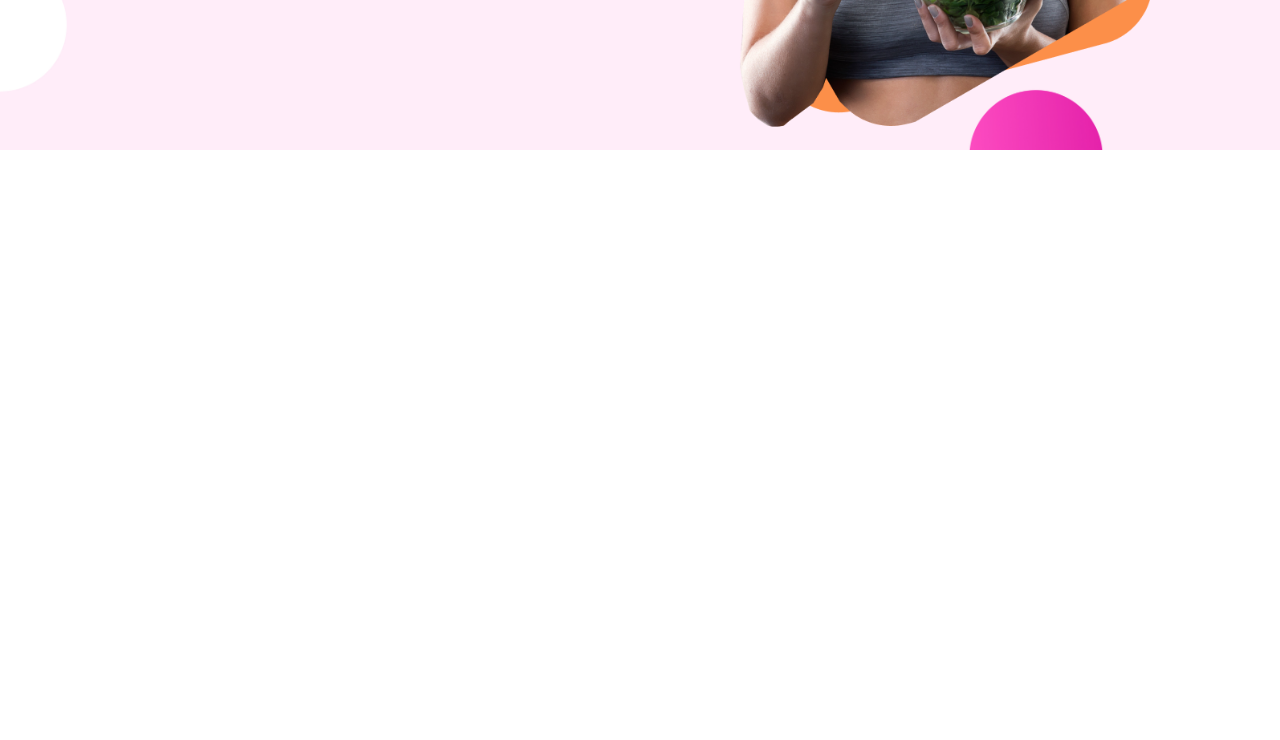
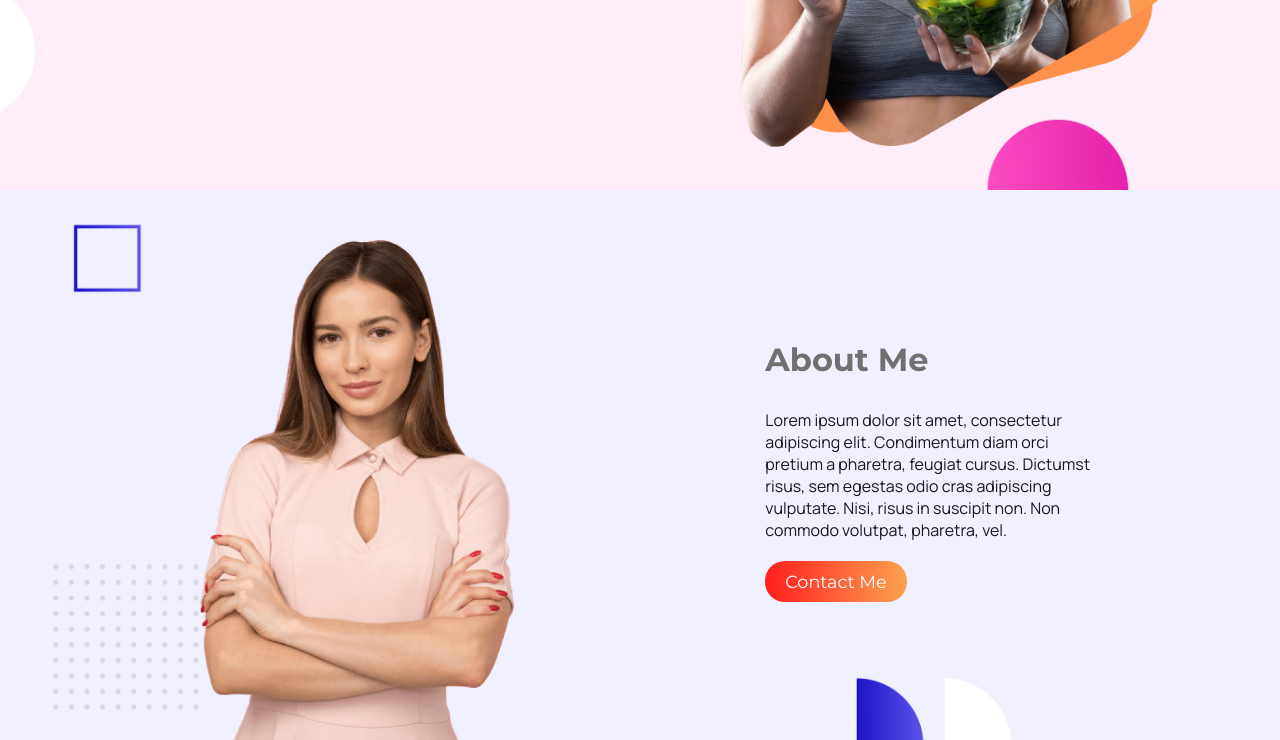
Before and after one commit to pro-dev-ryan/gym-1, a plain HTML site: page index.html in a window 1280 px wide. Shown: the part 450-1190 px from the top of the page. Before the commit the page ends 800 px from the top, so only its background shows below. Drawn offline with Linux system fonts and the light colour scheme.

Commit message:
section two

```diff
--- a/index.html
+++ b/index.html
@@ -21,6 +21,14 @@
         </div>
         <img class="hero-one" src="./img/Group 8425.png" alt="">
     </section>
+    <section class="two">
+        <img src="./img/Person Image.png" alt="">
+        <div class="hero next">
+            <h2> About Me </h2>
+                <p>Lorem ipsum dolor sit amet, consectetur adipiscing elit. Condimentum diam orci pretium a pharetra, feugiat cursus. Dictumst risus, sem egestas odio cras adipiscing vulputate. Nisi, risus in suscipit non. Non commodo volutpat, pharetra, vel.</p>
+                    <li><a id="hire" href="#" target="_blank">Contact Me</a></li>
+        </div>
+    </section>
 
 
 
--- a/style.css
+++ b/style.css
@@ -10,12 +10,14 @@ body {
 
 .one {
     width: 100%;
+    padding: 20px 0;
     display: flex;
     align-items: center;
     justify-content: space-evenly;
     background-image: url('./img/Frame\ 59.jpg');
     background-size: cover;
     background-repeat: no-repeat;
+    background-position: center center;
 }
 
 .hero {
@@ -62,3 +64,50 @@ body {
     list-style-type: none;
     margin-top: 30px;
  }
+
+ .two {
+    width: 100%;
+    height: 100%;
+    display: flex;
+    /* gap: 100px;
+    align-items: center;
+    justify-content: center; */
+    background-image: url('./img/Frame\ 56.jpg');
+    background-size: cover;
+    background-repeat: no-repeat;
+    background-position: center center;
+}
+
+.two img {
+    height: 500px;
+    margin-left: 200px;
+    margin-top: 50px;
+}
+
+.two h2 {
+    font-size: 2rem;
+    font-family: Montserrat, sans-serif ;
+    margin-bottom: 30px;
+    color: #707070;
+
+}
+
+.two p {
+    font-family: Manrope, sans-serif ;
+    font-size: 1rem;
+    color: #18191F;
+    margin-top: 30px;
+}
+
+.next {
+    width: 50%;
+    padding: 150px;
+    margin-left: 100px;
+}
+
+#hire {
+    font-family: Montserrat, sans-serif;
+    padding: 10px 20px;
+    font-size: 1.1rem;
+    color:#fff;
+}
```
